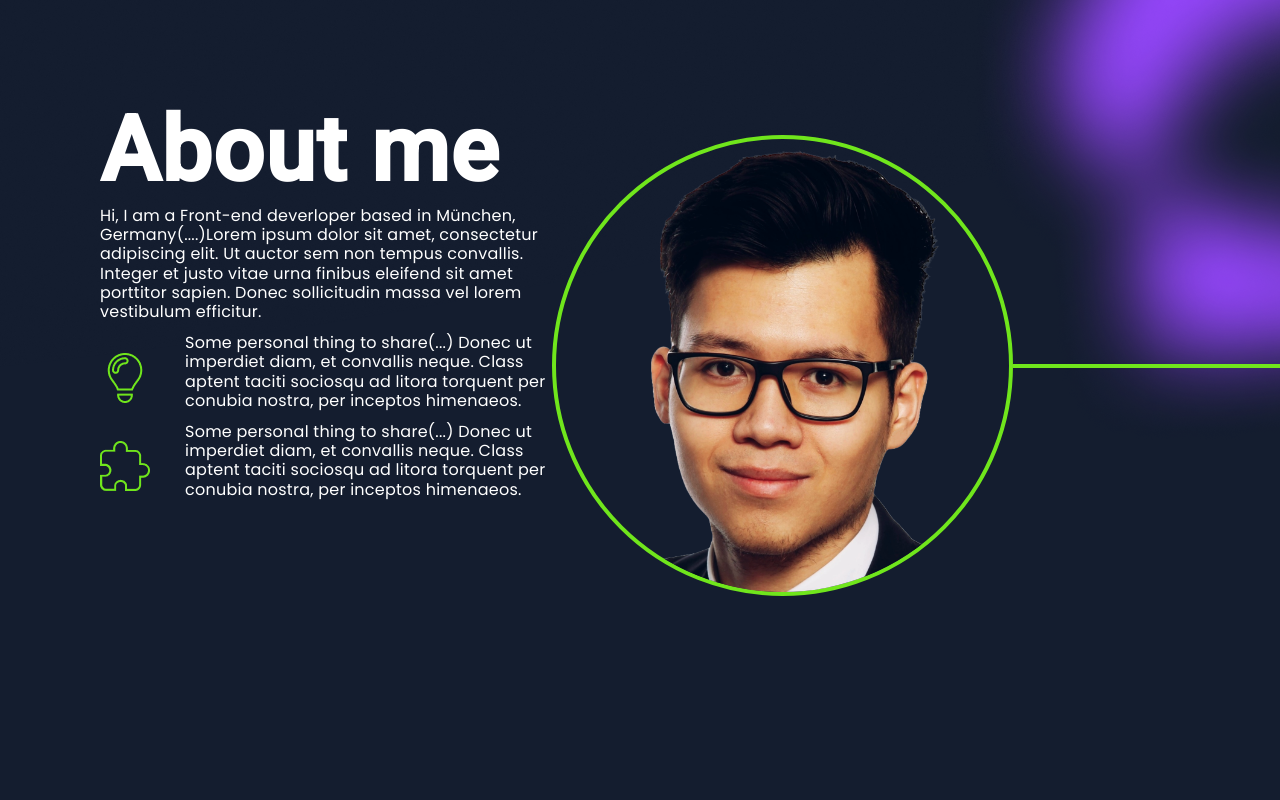
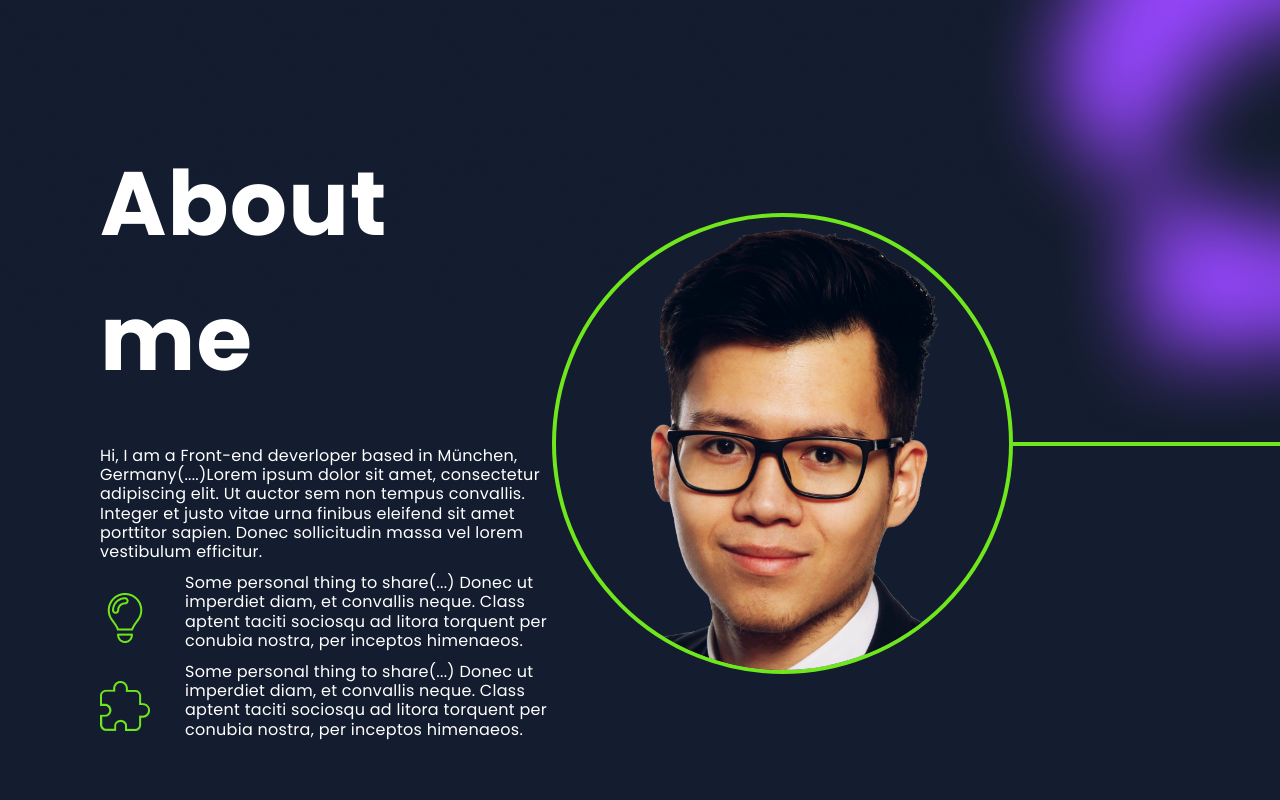
Before and after one commit to Pierce-Chang/Portfolio-Pierce-Chang, an Angular app: page / in a window 1280 px wide. Shown: the part 1040-1840 px from the top of the page. Built offline with nearby package versions, Linux system fonts and the light colour scheme.

Commit message:
scss unset font material

```diff
--- a/src/app/portfolio-projects/portfolio-projects.component.scss
+++ b/src/app/portfolio-projects/portfolio-projects.component.scss
@@ -65,14 +65,18 @@ section {
     gap: 86px;
 
     .live-test {
+        text-wrap: nowrap;
+        font-weight: 400;
+        font-size: 23px;
         padding: 15px 30px;
         border-style: none;
         border-radius: 10px;
         background-color: $purple;
         color: white;
-        font-family: 'Poppins', sans-serif;
+        font-family: 'Poppins', sans-serif !important;
+        text-decoration: none;
         cursor: pointer;
-        text-decoration: none;
+
 
         &:hover {
             background-color: $green;
@@ -80,12 +84,14 @@ section {
     }
 
     .github {
+        font-weight: 400;
+        font-size: 23px;
         padding: 15px 30px;
         border: 1px solid $green;
         border-radius: 10px;
         background-color: $background-color;
         color: white;
-        font-family: 'Poppins', sans-serif;
+        font-family: 'Poppins', sans-serif !important;
         text-decoration: none;
         cursor: pointer;
 
--- a/src/styles.scss
+++ b/src/styles.scss
@@ -9,6 +9,25 @@ html {
   background-color: #141D2F;
   font-family: 'Poppins', sans-serif !important;
   overflow-x: hidden;
+}
+
+.mat-typography {
+  font-family: 'Poppins', sans-serif;
+  font: unset;
+}
+
+.mat-h2, .mat-headline-6, .mat-typography .mat-h2, .mat-typography .mat-headline-6, .mat-typography h2 {
+  font: unset;
+  font-family: 'Poppins', sans-serif;
+  letter-spacing: .0125em;
+  margin: 0 0 16px;
+}
+
+.mat-h3, .mat-subtitle-1, .mat-typography .mat-h3, .mat-typography .mat-subtitle-1, .mat-typography h3 {
+  font: unset;
+  font-family: 'Poppins', sans-serif;
+  letter-spacing: .009375em;
+  margin: 0 0 16px;
 }
 
 /* poppins-100 - latin */
```
